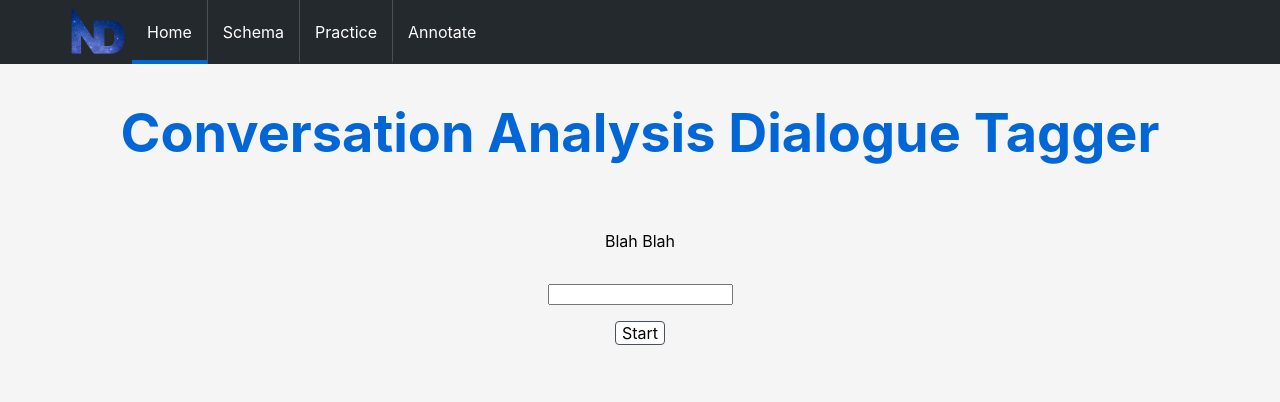
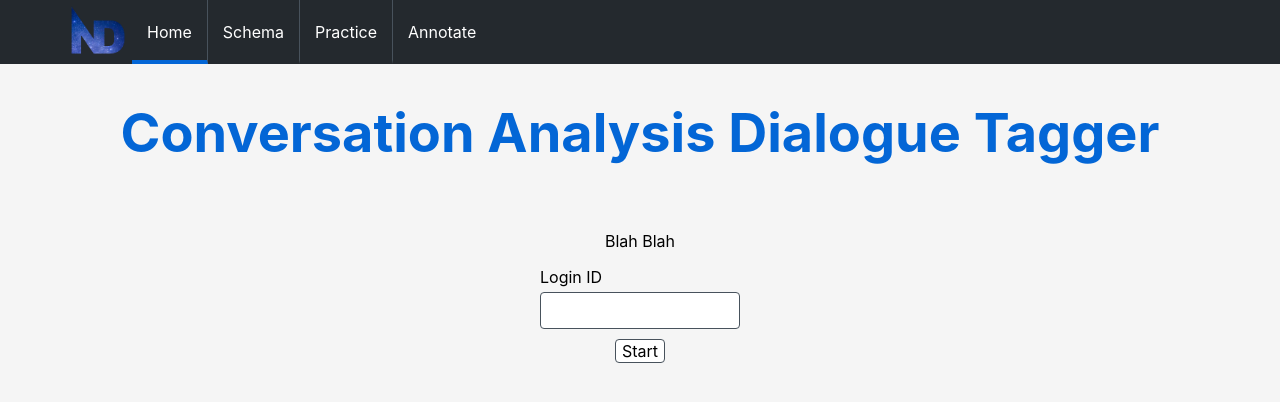
Before and after one commit to NathanDuran/CAMS-Dialogue-Annotation, a Flask app: page / in a window 1280 px wide. Shown: the top 402 px of the page. Run offline with Flask 2, Linux system fonts and the light colour scheme.

Commit message:
Finish Login/out

```diff
--- a/main.py
+++ b/main.py
@@ -2,13 +2,12 @@ import json
 import os
 import utilities as utils
 from user import User
-from flask_login import LoginManager, login_required, login_user, current_user
+from flask_login import LoginManager, login_required, login_user, logout_user, current_user
 from flask import Flask, url_for, render_template, jsonify, request
 
 dialogue_data_path = "static/data/"
 label_data_path = "static/data/labels"
-user_data_path = "static/data/users"
-
+user_data_path = "static/data/current_users"
 
 
 app = Flask(__name__)
@@ -19,9 +18,10 @@ app.config['TESTING'] = False
 login_manager = LoginManager()
 login_manager.init_app(app)
 # login_manager.login_view = "/home"
-users = dict()
+current_users = dict()
+valid_users = ['test_1', 'test_2']  # TODO read from file
 
-dialogue_file = "test_1"
+# dialogue_file = "test_1"
 #model = utils.create_model(dialogue_data_path, dialogue_file)
 
 
@@ -48,7 +48,7 @@ def practice_page():
 @app.route('/annotate')
 # @login_required
 def annotate_page():
-    print(current_user.is_authenticated)
+    # If the user is not logged in then redirect with a message
     if not current_user.is_authenticated:
         return render_template('home.html', message='Please login first!')
     return render_template('annotate.html')
@@ -58,37 +58,53 @@ def annotate_page():
 def load_user(user_id):
     return User(user_id)
 
-@app.route('/login.do', methods=['GET', 'POST'])
+
+@app.route('/login.do', methods=['POST'])
 def login():
     print("In login func " + request.method)
+    success = False
     if request.method == 'POST':
-        # Todo validate username
+
         user_name = request.get_data(as_text=True)
-        # session['user_name'] = user_name
-        # print(session['user_name'])
-        user = User(user_name)
-        users[user_name] = user
-        login_user(user)
-        success = True
-        # Todo get the relevant dialogue file
-        # Todo create a model for the user
-        user.set_model(utils.create_model(dialogue_data_path, dialogue_file, user.get_id()))
-        print(user.get_model().dataset)
-        return json.dumps({'success': success}), 200, {'ContentType': 'application/json'}
-    return render_template('login.html')
+        # If the user is valid and not already logged in
+        if user_name in valid_users and user_name not in current_users.keys():
+
+            # Create user and add to list
+            user = User(user_name)
+            current_users[user_name] = user
+            # Login the user
+            login_user(user)
+
+            # Todo Get the relevant dialogue file
+            dialogue_file = user_name
+            # Create a model for the user
+            success = user.set_model(utils.create_model(dialogue_data_path, dialogue_file, user.get_id()))
+
+    return json.dumps({'success': success}), 200, {'ContentType': 'application/json'}
+
+
+@app.route('/logout.do')
+@login_required
+def logout():
+
+    # Get the user to be logged out and remove from current users
+    user_name = current_user.user_name
+    del current_users[user_name]
+    # Log them out
+    success = logout_user()
+    return json.dumps({'success': success, 'user_name': user_name}), 200, {'ContentType': 'application/json'}
 
 # Dialogue View
 @app.route('/get_current_dialogue.do')
 def get_current_dialogue():
-    print(users)
-    print(current_user)
-    user = users[current_user.get_id()]
-    print(user)
+
+    # Get the current users model
+    user = current_users[current_user.get_id()]
     model = user.get_model()
-    print(model.dataset)
 
     # Get the current dialogue from the model
     dialogue = model.get_current_dialogue()
+
     # Convert it to a dictionary
     current_dialogue = utils.dialogue_to_dict(dialogue)
     return jsonify(current_dialogue)
@@ -96,8 +112,14 @@ def get_current_dialogue():
 
 @app.route('/save_current_dialogue.do', methods=['POST'])
 def save_current_dialogue():
+    # Todo save to the users json file
+    # Get the current users model
+    user = current_users[current_user.get_id()]
+    model = user.get_model()
+
     # Parse the request JSON
     dialogue = request.get_json()
+
     # Update the model with the new dialogue
     success = model.update_dialogue(dialogue)
     return json.dumps({'success': success}), 200, {'ContentType': 'application/json'}
@@ -105,6 +127,11 @@ def save_current_dialogue():
 
 @app.route('/get_prev_dialogue.do')
 def get_prev_dialogue():
+
+    # Get the current users model
+    user = current_users[current_user.get_id()]
+    model = user.get_model()
+
     # Increment to models next dialogue
     success = model.dec_current_dialogue()
     return json.dumps({'success': success}), 200, {'ContentType': 'application/json'}
@@ -112,6 +139,11 @@ def get_prev_dialogue():
 
 @app.route('/get_next_dialogue.do')
 def get_next_dialogue():
+
+    # Get the current users model
+    user = current_users[current_user.get_id()]
+    model = user.get_model()
+
     # Increment to models next dialogue
     success = model.inc_current_dialogue()
     return json.dumps({'success': success}), 200, {'ContentType': 'application/json'}
--- a/static/data/test_1.json
+++ b/static/data/test_1.json
@@ -1,6 +1,6 @@
 {
   "dataset": "test_1",
-  "num_dialogues": 5,
+  "num_dialogues": 6,
   "dialogues": [
     {
       "dialogue_id": "jason-clone",
--- a/static/js/utilities.js
+++ b/static/js/utilities.js
@@ -1,3 +1,4 @@
+// Loads the specified content to the content container
 function loadContent(content) {
     // On first page load content will be undefined
     if (typeof content == "undefined") {
@@ -11,6 +12,7 @@ function loadContent(content) {
     changeActiveNavBtn(content);
 }
 
+// Changes the current active nav menu button to the specified content
 function changeActiveNavBtn(content) {
 
     // Get the currently active and target button based on content
@@ -25,10 +27,13 @@ function changeActiveNavBtn(content) {
 }
 
 function login() {
+    console.log("Login");
 
-    console.log("Login");
+    // Get the user name from the input box
     var user_name = document.getElementById("user_name").value;
-    console.log(user_name);
+
+    // If it is blank don't bother with POST request
+    if (user_name !== '') {
         $.ajax({
             type: 'post',
             url: "/login.do",
@@ -40,30 +45,32 @@ function login() {
                     loadContent('annotate')
                 } else {
                     console.log("Failed to login: " + user_name);
-                alert("failed to login!")
+                    alert("Failed to login: " + user_name)
                 }
                 return result;
             }
         });
+    } else {
+        alert("Login ID cannot be blank!")
+    }
 }
 
 function logout() {
+    console.log("Logout");
 
-    console.log("Logout");
-    var user_name = document.getElementById("user_name").value;
-    console.log(user_name);
     $.ajax({
-        type: 'post',
-        url: "/login.do",
-        data: user_name,
+        type: 'get',
+        url: "/logout.do",
         dataType: "json",
         success: function (result) {
+
+            // If they were successfully logged out load home page
             if (result.success) {
-                console.log("Logged in as: " + user_name);
-                loadContent('annotate')
+                console.log("Logged out: " + result.user_name);
+                loadContent('home')
             } else {
-                console.log("Failed to login: " + user_name);
-                alert("failed to login!")
+                console.log("Failed to logout: " + result.user_name);
+                alert("Failed to logout!")
             }
             return result;
         }
--- a/static/styles/dialogue-view.css
+++ b/static/styles/dialogue-view.css
@@ -113,6 +113,8 @@
 
 .clear-btn:hover {
     opacity: 1;
+    border: 2px solid #e74c3c;
+    background-color: whitesmoke;
 }
 
 .clear-btn:active {
--- a/static/styles/main.css
+++ b/static/styles/main.css
@@ -3,7 +3,7 @@
 
 :root {
     --main-bg-color: whitesmoke;
-    --main-font: -apple-system,BlinkMacSystemFont,"Segoe UI",Helvetica,Arial,sans-serif,"Apple Color Emoji","Segoe UI Emoji","Segoe UI Symbol";
+    --main-font: -apple-system, BlinkMacSystemFont, "Segoe UI", Helvetica, Arial, sans-serif, "Apple Color Emoji", "Segoe UI Emoji", "Segoe UI Symbol";
     --title-font-color: #0366d6;
 
     --my-dark-grey: #24292e;
@@ -51,8 +51,17 @@ body {
     margin: 0 auto auto;
 }
 
+input[type=text] {
+    width: 200px;
+    padding: 10px 10px;
+    margin: 5px auto;
+    box-sizing: border-box;
+    border-radius: 4px;
+    border: 1px solid var(--my-mid-grey);
+}
+
 .login-out-btn {
-    margin: auto;
+    margin: 5px auto;
 }
 
 button {
--- a/templates/home.html
+++ b/templates/home.html
@@ -2,14 +2,12 @@
 <p class="title-paragraph">Blah Blah</p>
 
 <div class="content">
-    {% if message %}
-        <p>{{ message }}</p>
-    {% endif %}
     {% if not current_user.is_authenticated %}
 
         <form id="login_form" action="javascript:login()">
-            <p><input id="user_name" type=text name="username" value=""/></p>
-            <p><button class="login-out-btn" onclick="login()">Start</button></p>
+            <label for="username">Login ID{% if message %}&emsp;{{ message }}{% endif %}</label><br>
+            <input id="user_name" type=text name="username" value=""/>
+            <button class="login-out-btn">Start</button>
         </form>
 
     {% else %}
--- a/user.py
+++ b/user.py
@@ -1,11 +1,11 @@
 from flask_login import UserMixin
-from dialogue_model import *
+
 
 class User(UserMixin):
 
     def __init__(self, id):
         self.id = id
-        self.user_name = "user_" + str(id)
+        self.user_name = str(id)
         self.model = None
 
     def __repr__(self):
@@ -13,6 +13,7 @@ class User(UserMixin):
 
     def set_model(self, model):
         self.model = model
+        return True
 
     def get_model(self):
         return self.model
```
Lines whose indentation alone changed are shown as unchanged.
